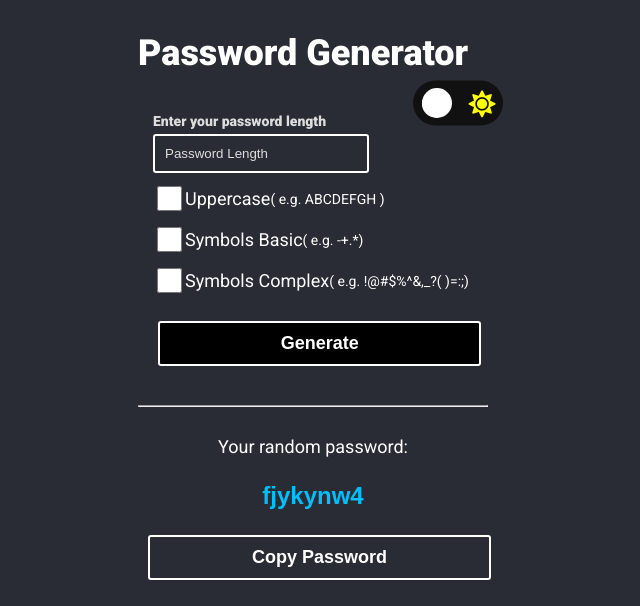
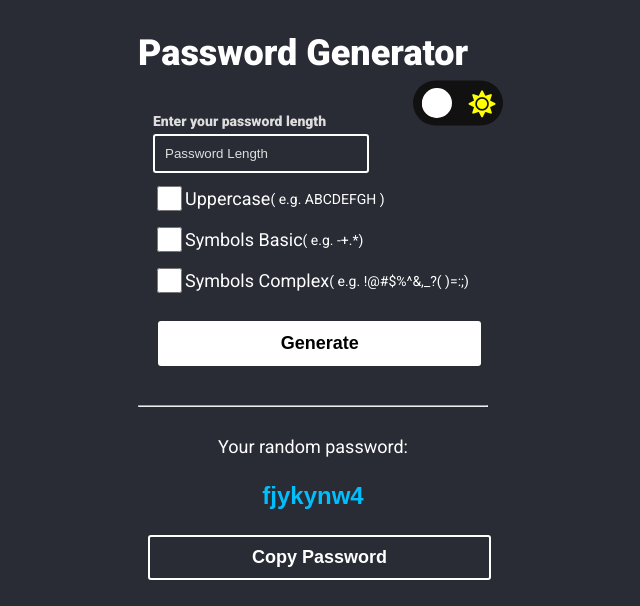
Before and after one commit to emrekucukkirli/password-generator, a PHP site: page / in a window 1280 px wide, with the pointer over the restyled element. Shown: the top 606 px of the page, without its empty margins (327-967 px from the left). Run offline with PHP 8.4, Linux system fonts and the light colour scheme; data that the repository does not hold is empty; some libraries are stand-ins or nearby versions; some web fonts are replaced.

Commit message:
edited dark style

```diff
--- a/style.css
+++ b/style.css
@@ -134,6 +134,11 @@ body.dark .generate, body.dark .password>button {
     background-color: #000;
     cursor: pointer;
 }
+body.dark .generate:hover, body.dark .password>button:hover {
+    color: #000;
+    background-color: #fff;
+    cursor: pointer;
+}
 .length>b {
     font-size: 24px;
 }
```
